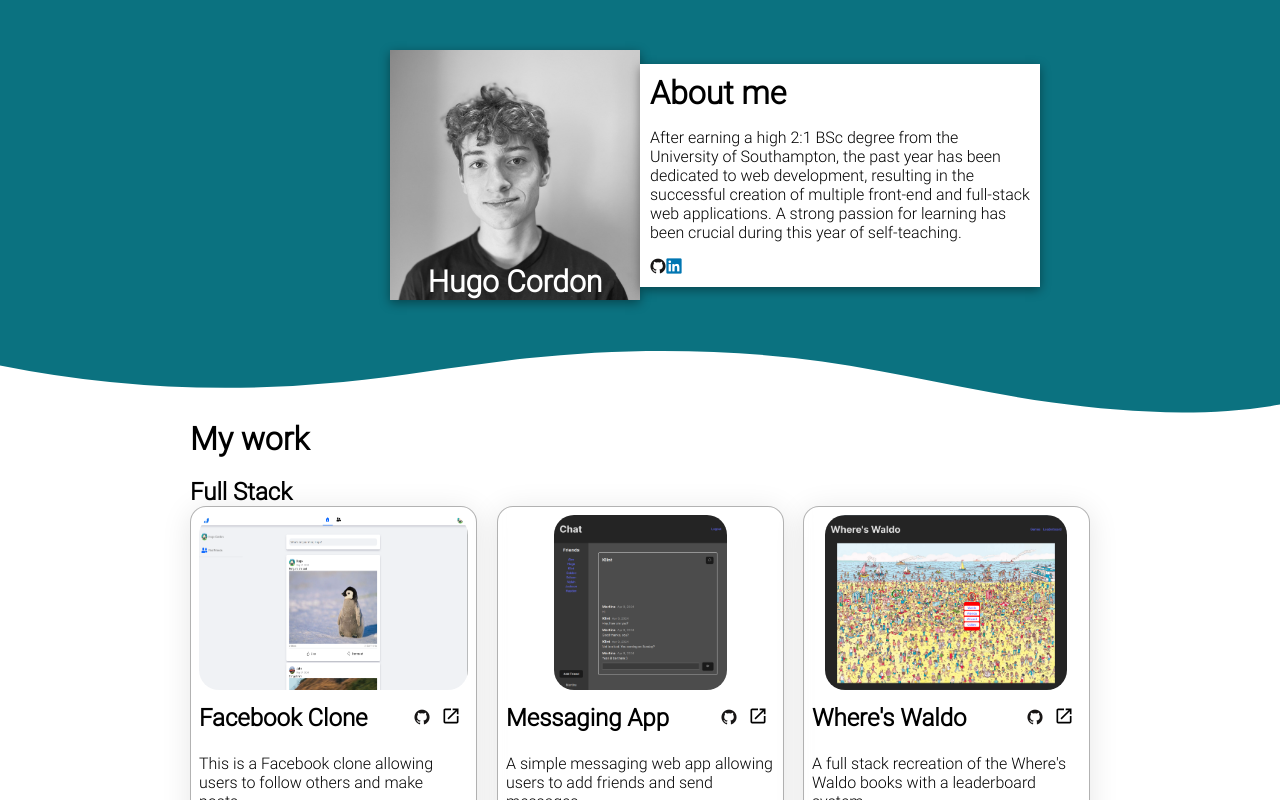
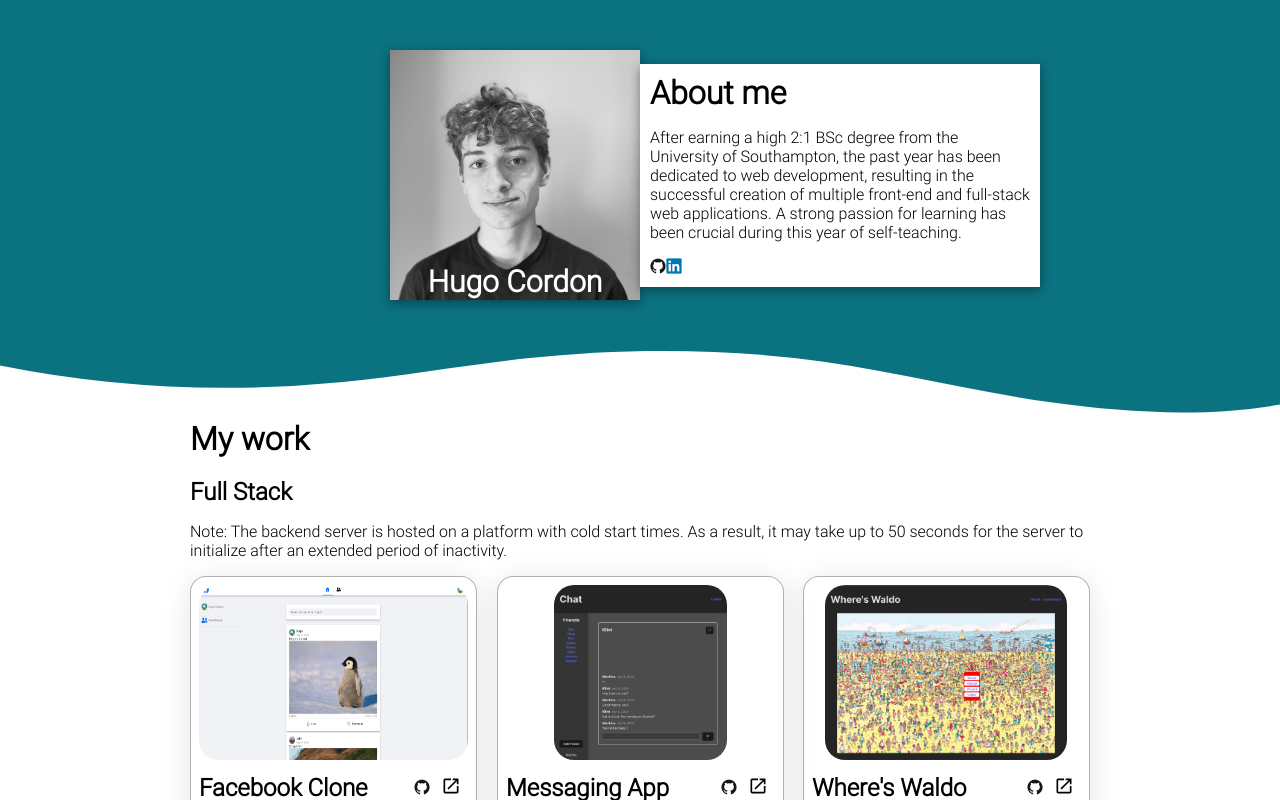
Before and after one commit to Suk0shi/Updated-Homepage, a React (Vite) app: page / in a window 1280 px wide. Shown: the top 800 px of the page. Built offline with nearby package versions, Linux system fonts and the light colour scheme.

Commit message:
Add backend wait time note

```diff
--- a/src/App.jsx
+++ b/src/App.jsx
@@ -59,6 +59,7 @@ function App() {
         <div className="mainSection">
           <h1>My work</h1>
           <h2>Full Stack</h2>
+          <p>Note: The backend server is hosted on a platform with cold start times. As a result, it may take up to 50 seconds for the server to initialize after an extended period of inactivity.</p>
           <div className="cards">
             <Card src={sukoshibookImg}
               alt={"Facebook clone project"}
@@ -96,7 +97,7 @@ function App() {
               alt={"Memebers Only Chat project"}
               title={'Members Only Chat'}
               githubLink={'https://github.com/Suk0shi/MembersOnlyChat'}
-              liveLink={"https://membersonlychat.adaptable.app"}
+              liveLink={"https://membersonlychat.onrender.com"}
               message={`A messageboard application to practice Express with Pug.`}
               languages={'JavaScript, Express, Pug, CSS, Node.js, MongoDB'}>
             </Card>
```
